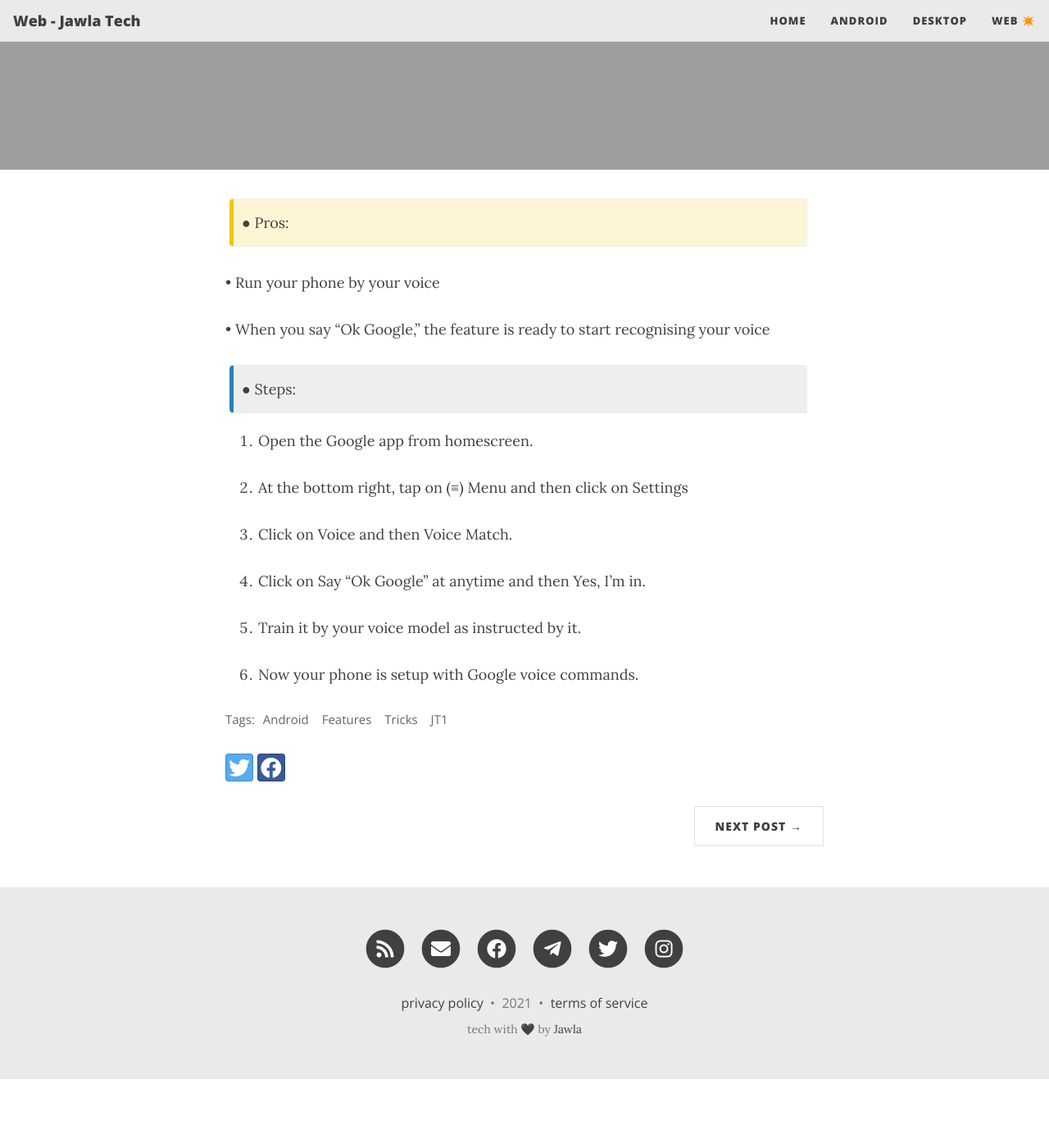
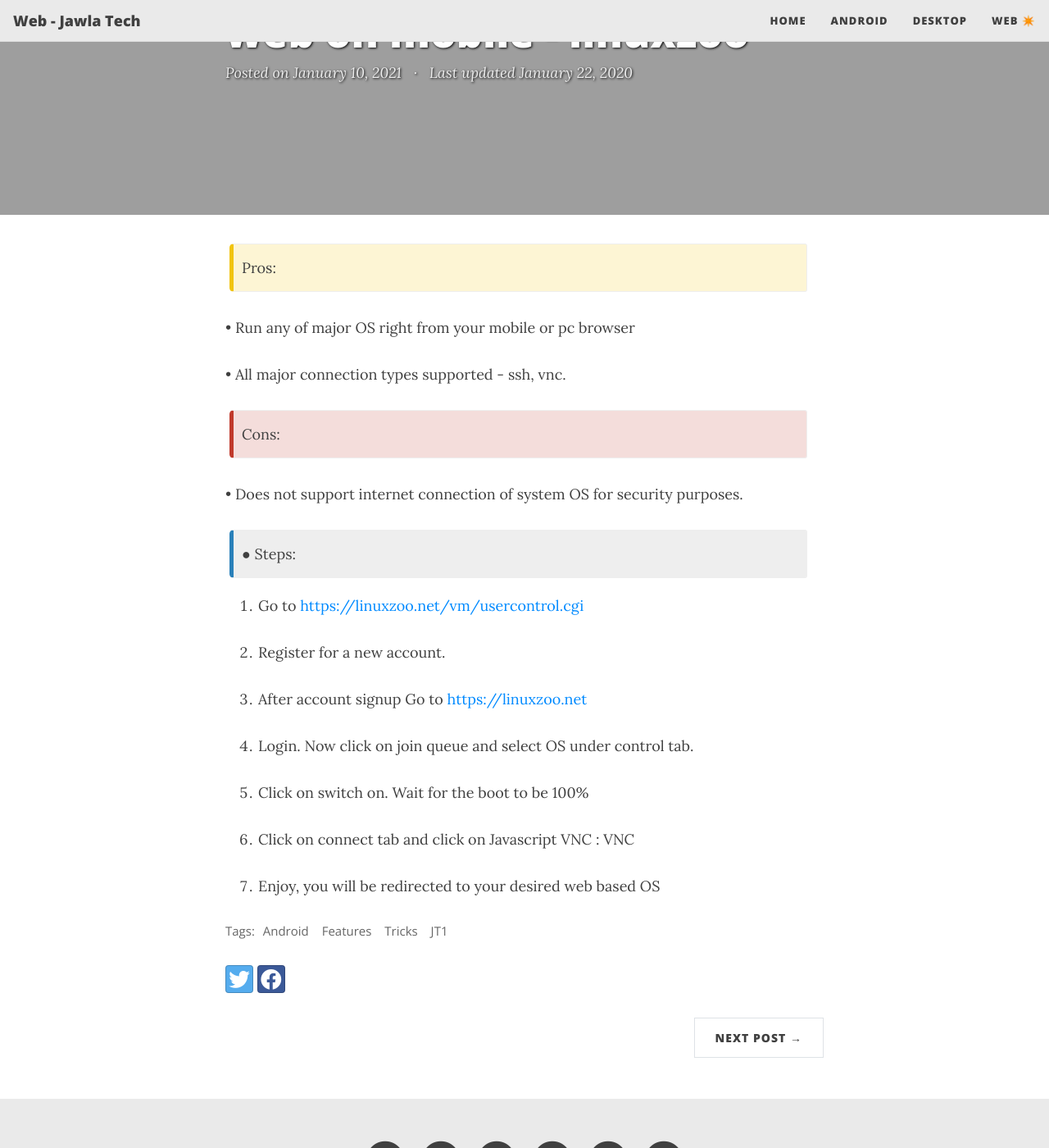
Before and after one commit to cukapd/wjt, a Jekyll site: the page built from _posts/2021-01-10-how-to-make-your-phone-smart-ok-google.md, in a window 1280 px wide and 1400 px high, scrolled down 339 px. Shown: the whole window at 82% size. Built offline with Jekyll 4.4.1, drawn with Linux system fonts in a browser that asks for light colours; nearby versions of some CDN libraries; before the commit the page ends 1655 px from its top, so only the background shows below that; some of the changed text lies outside the part shown.

Commit message:
Update 2021-01-10-how-to-make-your-phone-smart-ok-google.md

```diff
--- a/_posts/2021-01-10-how-to-make-your-phone-smart-ok-google.md
+++ b/_posts/2021-01-10-how-to-make-your-phone-smart-ok-google.md
@@ -1,31 +1,38 @@
 ---
 layout: post
-title: How to make your Android phone smart - OK Google
-cover-img: /assets/images/jt1.png
+title: Run Operating Systems like linux, windows through web on mobile - linuxzoo
+cover-img: /assets/images/jt3.jpeg
 tags: [Android,Features,Tricks,JT1]
 comments: true
 last-updated: 2020-01-22
 ---
 
 {: .box-warning}
-● Pros:
+Pros:
 
-• Run your phone by your voice
+• Run any of major OS right from your mobile or pc browser
 
-• When you say "Ok Google," the feature is ready to start recognising your voice
+• All major connection types supported - ssh, vnc.
+
+{: .box-error}
+Cons:
+
+• Does not support internet connection of system OS for security purposes.
 
 
 {: .box-note}
 ● Steps:
 
-1. Open the Google app from homescreen.
+1. Go to [https://linuxzoo.net/vm/usercontrol.cgi](https://linuxzoo.net/vm/usercontrol.cgi){:target="_blank"}
 
-2. At the bottom right, tap on (≡) Menu and then click on Settings
+2. Register for a new account.
 
-3. Click on Voice and then Voice Match.
+3. After account signup Go to [https://linuxzoo.net](https://linuxzoo.net){:target="_blank"}
 
-4. Click on Say "Ok Google" at anytime and then Yes, I'm in.
+4. Login. Now click on join queue and select OS under control tab.
 
-5. Train it by your voice model as instructed by it.
+5. Click on switch on. Wait for the boot to be 100%
 
-6. Now your phone is setup with Google voice commands.
+6. Click on connect tab and click on Javascript VNC : VNC
+
+7. Enjoy, you will be redirected to your desired web based OS
```
